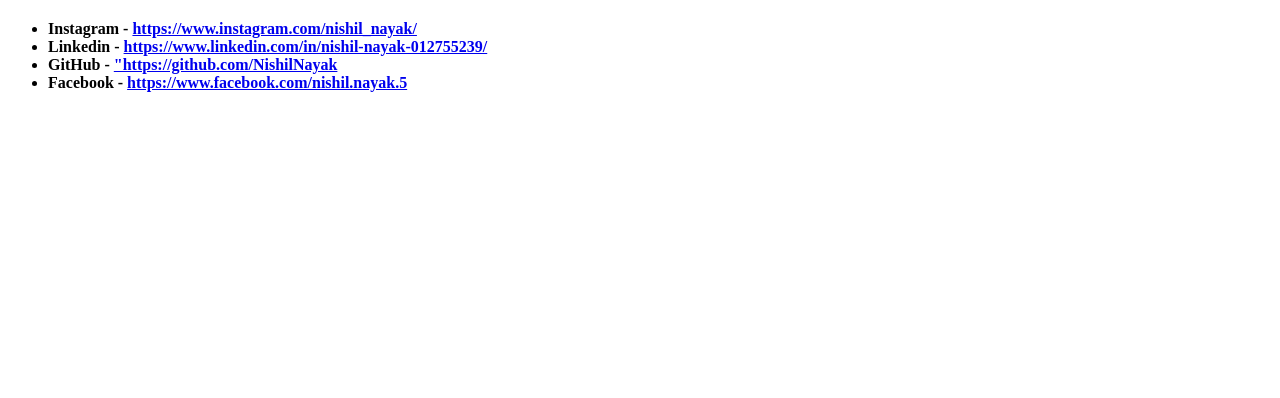
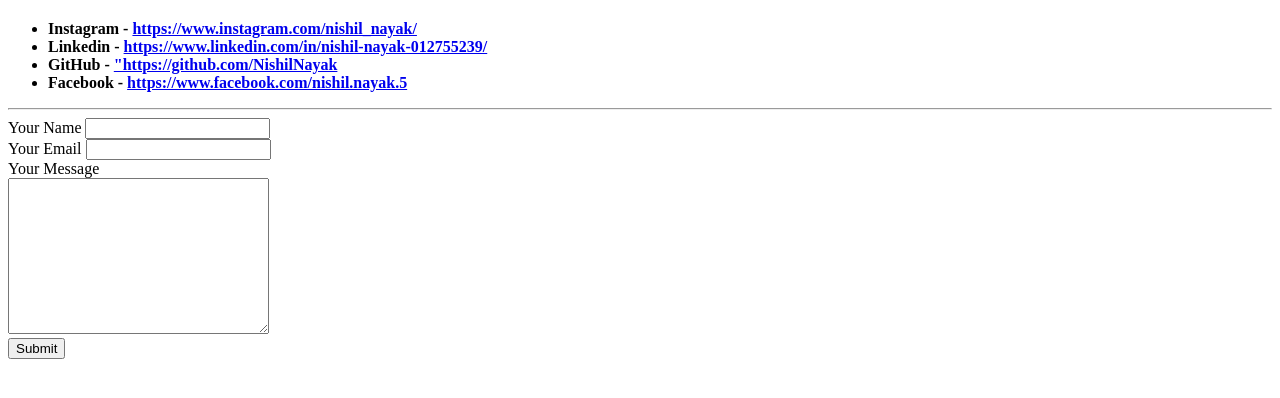
Before and after one commit to NishilNayak/Basic-html-portfolio-website-for-beginners, a plain HTML site: page personal website using basic html/contact.html in a window 1280 px wide. Shown: the part 60-458 px from the top of the page. Drawn offline with Linux system fonts and the light colour scheme.

Commit message:
Update contact.html
added a working contact me form

```diff
--- a/personal website using basic html/contact.html
+++ b/personal website using basic html/contact.html
@@ -12,5 +12,19 @@
     <li><strong>  GitHub    - <a href="https://github.com/NishilNayak"> "https://github.com/NishilNayak </a>  </strong></li>
     <li><strong>  Facebook  - <a href="https://www.facebook.com/nishil.nayak.5">https://www.facebook.com/nishil.nayak.5</a> </strong></li>
 </ul>
+<hr>
+<form action="mailto:nishilnayak2222@gmail.com" method="post" enctype="text/plain">
+    <label for="">Your Name</label>
+    <input type="text" name="Name">
+    <br>
+    <label for="">Your Email</label>
+    <input type="email" name="Mail" id="">
+    <br>
+    <label for="">Your Message</label>
+    <br>
+    <textarea name="Message" id="" cols="30" rows="10"></textarea>
+    <br>
+    <input type="submit" name="" id="">
+</form>
 </body>
 </html>
```
